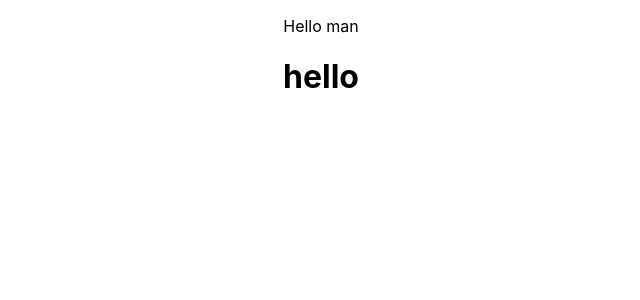
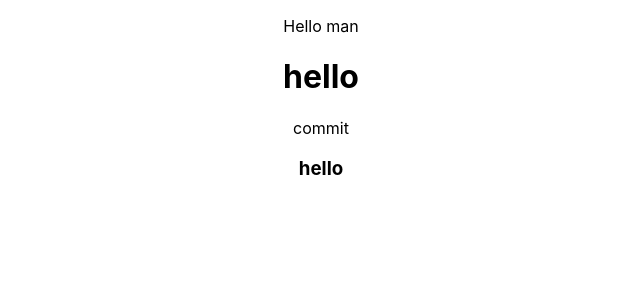
Before and after one commit to chethan-sh/Git-Practice, a React (Create React App) app: page / in a window 1280 px wide. Shown: the top 300 px of the page, without its empty margins (319-959 px from the left). Built offline with nearby package versions, Linux system fonts and the light colour scheme.

Commit message:
new file added

```diff
--- a/src/App.css
+++ b/src/App.css
@@ -17,11 +17,10 @@
 
   min-height: 100vh;
   display: flex;
-  flex-direction: column;
-  align-items: center;
+
   justify-content: center;
-  font-size: calc(10px + 2vmin);
-  color: white;
+
+
 }
 
 .App-link {
--- a/src/App.js
+++ b/src/App.js
@@ -5,7 +5,8 @@ function App() {
   return (
     <div className="App">
 <p>Hello man</p>
-<h1>hello</h1>
+<h1>hello</h1>commit
+<h3>hello</h3>
     </div>
   );
 }
```
Also changed, not shown: src/hello.js (added, +7 -0 lines).
